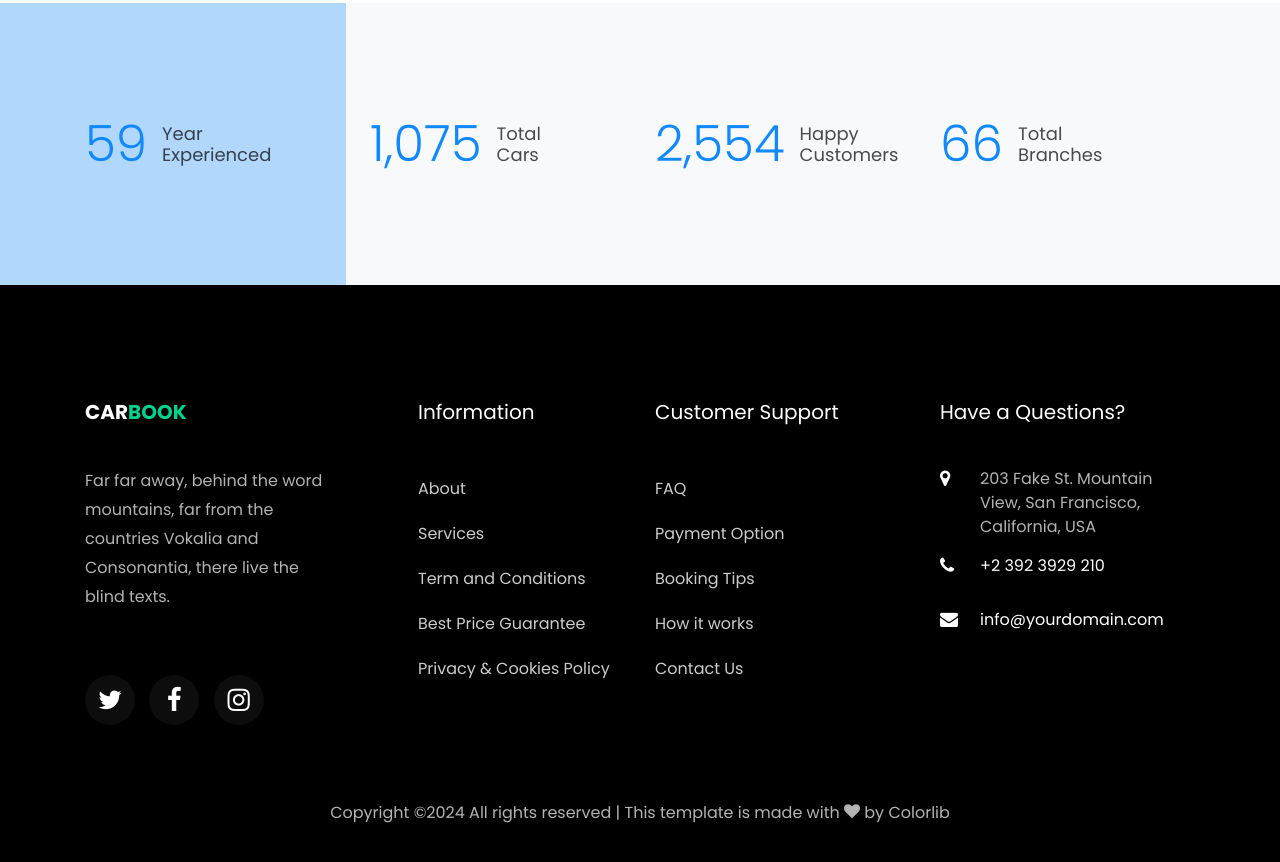
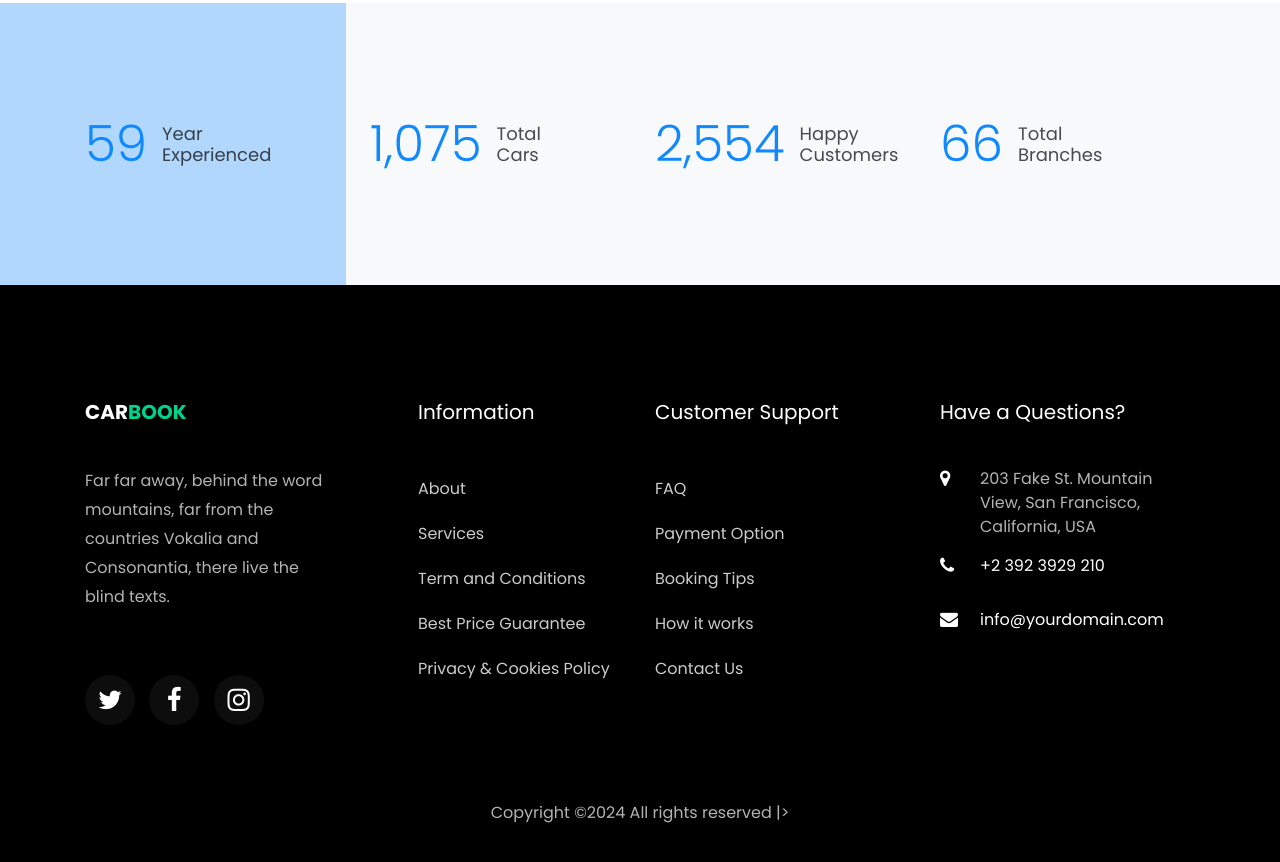
Before and after one commit to ShoratInnovations/Carbook-Master, a plain HTML site: page index.html in a window 1280 px wide. Shown: the part 5306-6168 px from the top of the page. Drawn offline with Linux system fonts and the light colour scheme; some packages are replaced by stand-ins of ours; no server answers; files whose address does not match are found by name.

Commit message:
Update index.html

```diff
--- a/index.html
+++ b/index.html
@@ -523,9 +523,8 @@
         <div class="row">
           <div class="col-md-12 text-center">
 
-            <p><!-- Link back to Colorlib can't be removed. Template is licensed under CC BY 3.0. -->
-  Copyright &copy;<script>document.write(new Date().getFullYear());</script> All rights reserved | This template is made with <i class="icon-heart color-danger" aria-hidden="true"></i> by <a href="https://colorlib.com" target="_blank">Colorlib</a>
-  <!-- Link back to Colorlib can't be removed. Template is licensed under CC BY 3.0. --></p>
+            <p>
+  Copyright &copy;<script>document.write(new Date().getFullYear());</script> All rights reserved |></p>
           </div>
         </div>
       </div>
```
